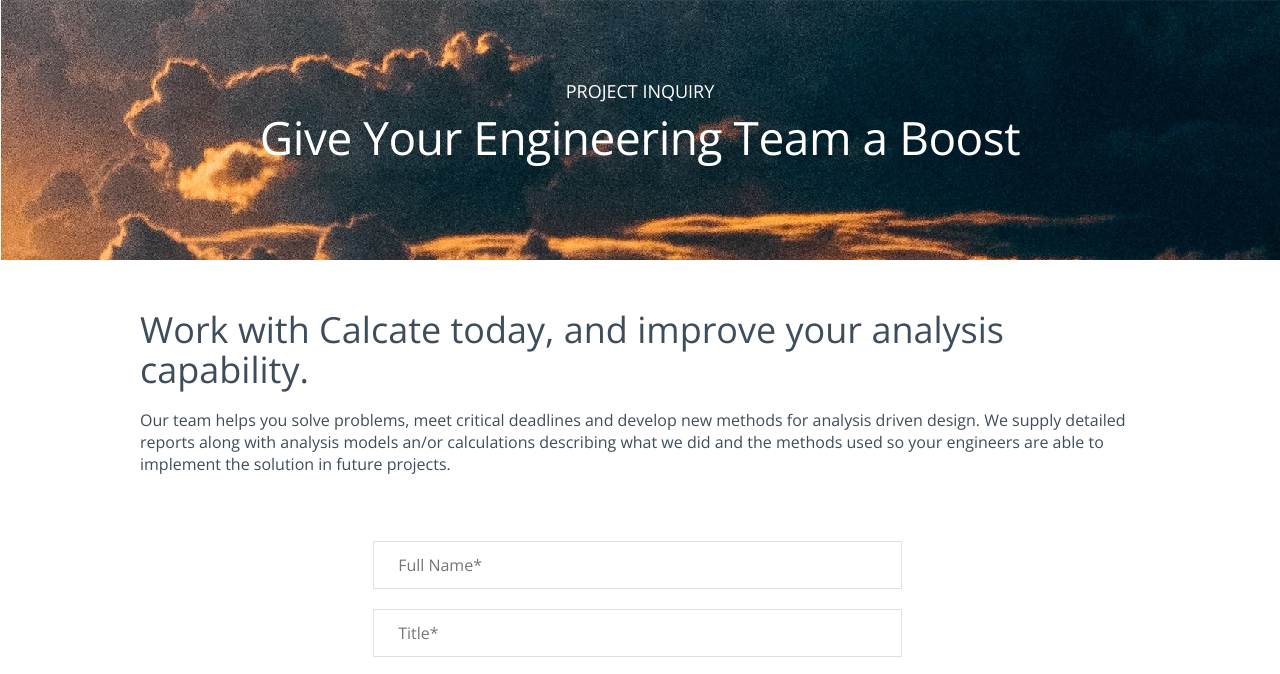
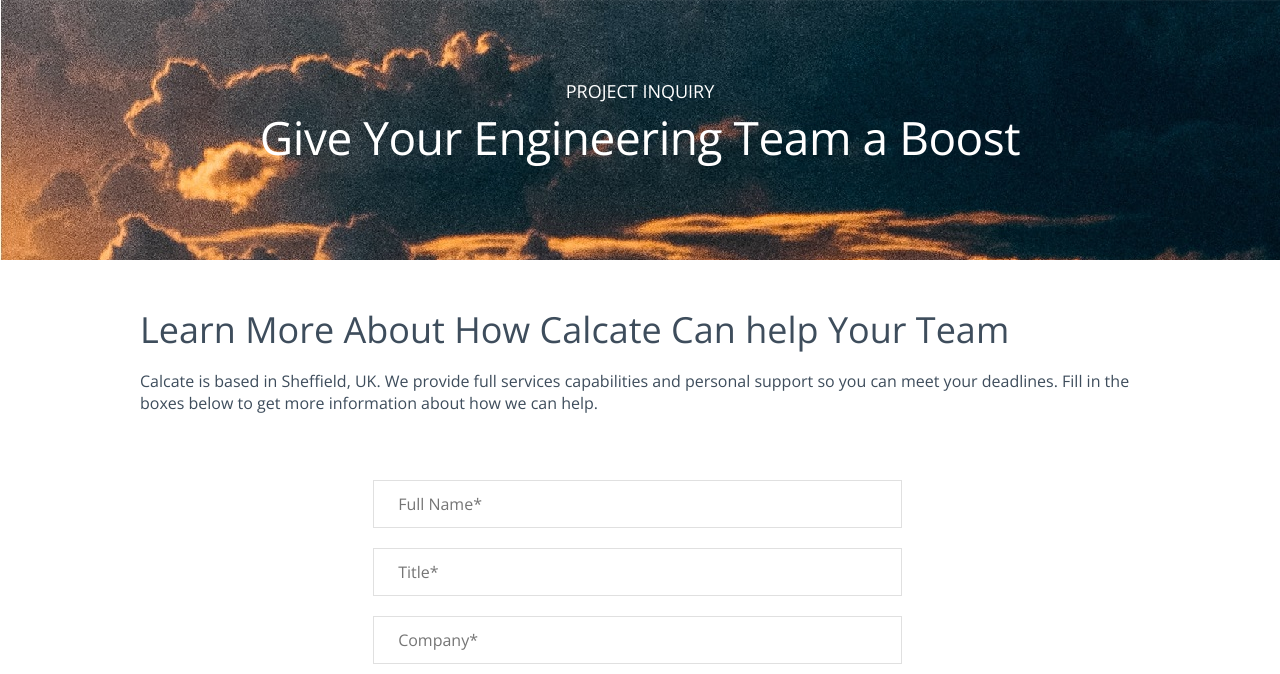
Before and after one commit to VladyslavDev0206/frozenelsaana.github.io, a plain HTML site: page project_inquiry.html in a window 1280 px wide. Shown: the part 82-756 px from the top of the page. Drawn offline with nearby package versions, Linux system fonts and the light colour scheme.

Commit message:
project_inquiry/changed texts

```diff
--- a/project_inquiry.html
+++ b/project_inquiry.html
@@ -397,14 +397,13 @@ License: You must have a valid license purchased only from themeforest (the abov
                             <div class="large-12 medium-12 small-12 cell">
                                 <div class="btmtitle_inner">
                                     <div class="intro_content">
-                                        <h2>Work with Calcate today, and improve your analysis capability.</h2>
+                                        <h2>Learn More About How Calcate Can help Your Team</h2>
                                     </div>
 
                                     <article id="post-386" class="post-386 page type-page status-publish hentry">
                                         <div class="entry-content">
                                             <p>
-                                                Our team helps you solve problems, meet critical deadlines and develop new methods for analysis driven design. We supply detailed reports along with analysis models an/or calculations
-                                                describing what we did and the methods used so your engineers are able to implement the solution in future projects.
+                                                Calcate is based in Sheffield, UK. We provide full services capabilities and personal support so you can meet your deadlines. Fill in the boxes below to get more information about how we can help.
                                             </p>
                                             <p>&nbsp;</p>
                                             <div class="form-container">
```
